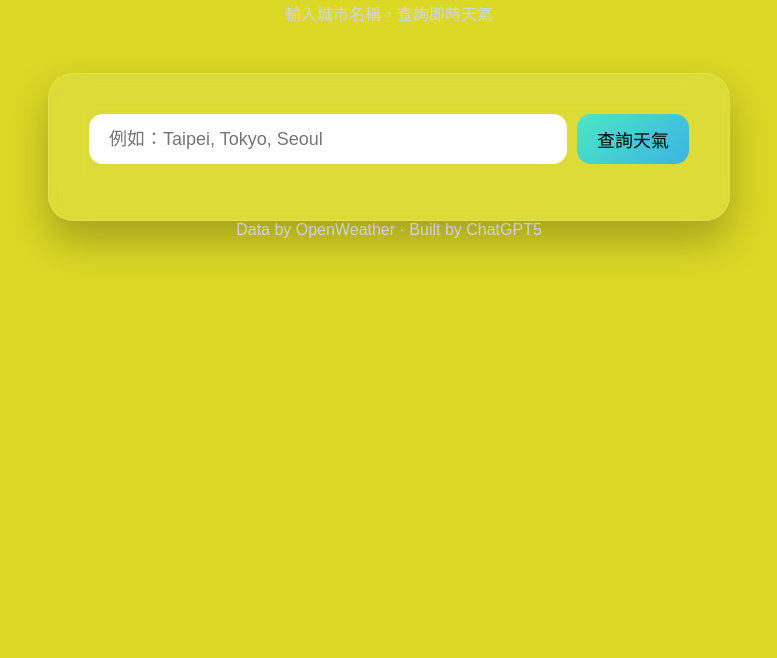
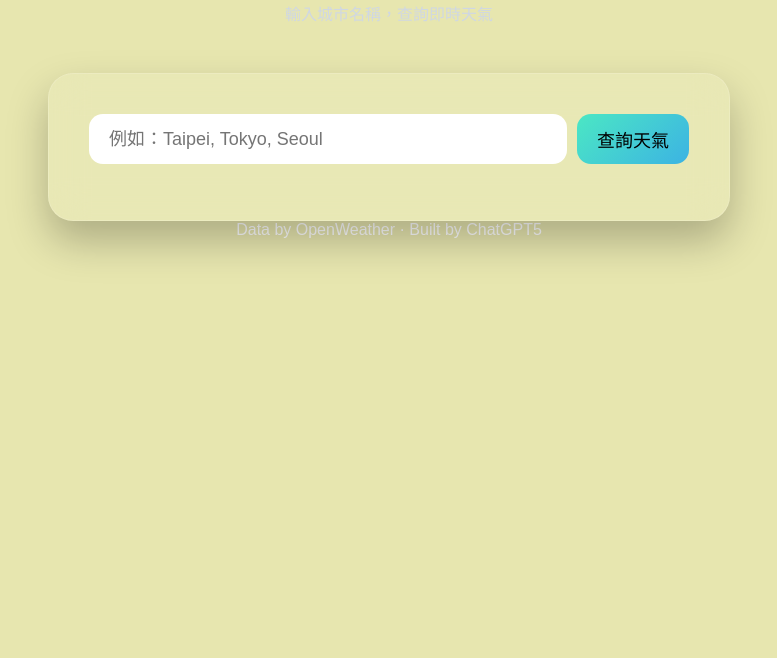
Before and after one commit to Isforuse/CCTP-mid-term-project, a plain HTML site: page index.html in a window 1280 px wide. Shown: the part 142-800 px from the top of the page, without its empty margins (251-1028 px from the left). Drawn offline with nearby package versions, Linux system fonts and the light colour scheme.

Commit message:
調整背景顏色，將背景顏色從深色調整為淺色以改善視覺效果

```diff
--- a/style.css
+++ b/style.css
@@ -3,7 +3,7 @@ body {
   margin: 0;
   font-family: "Noto Sans TC", sans-serif;
   /* background: #0e1a2a; */
-  background: #dbd826;
+  background: #e7e6af;
   transition: background 0.8s ease;
   overflow-x: hidden;
 }
```
